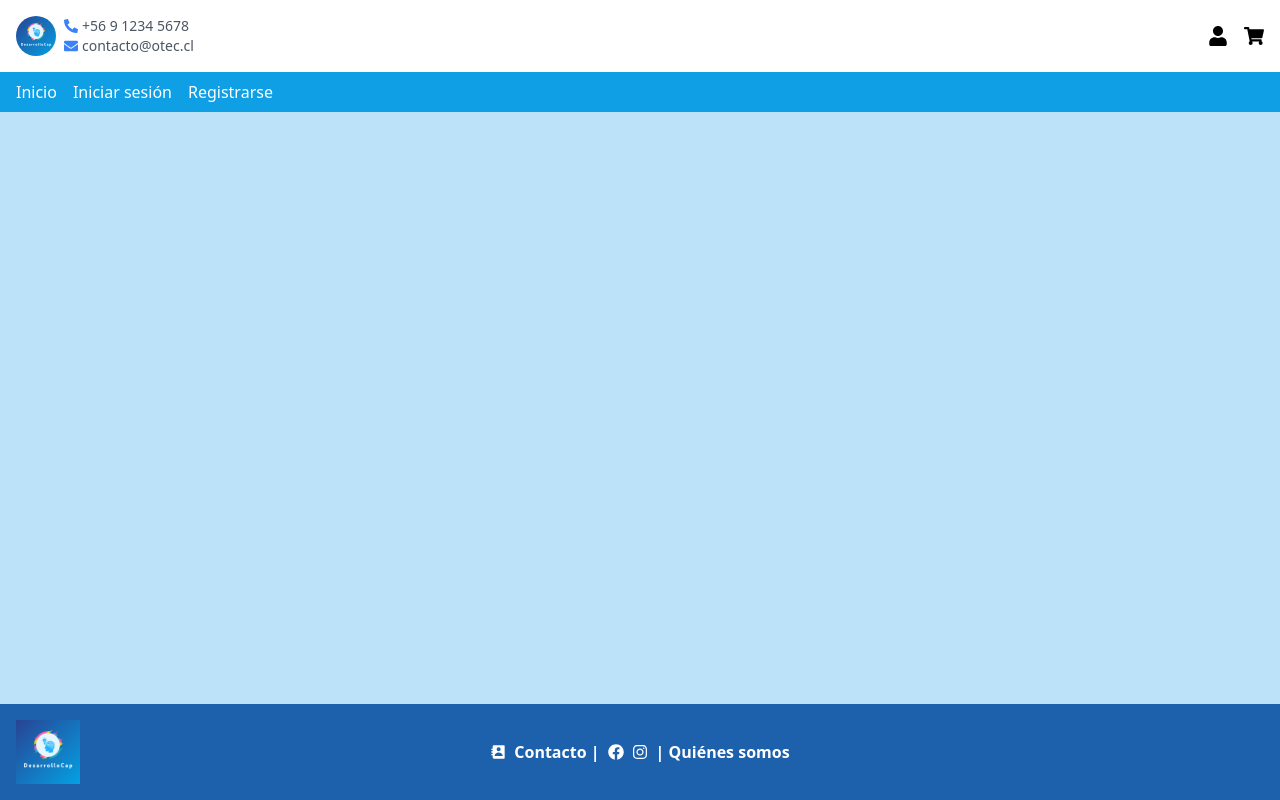
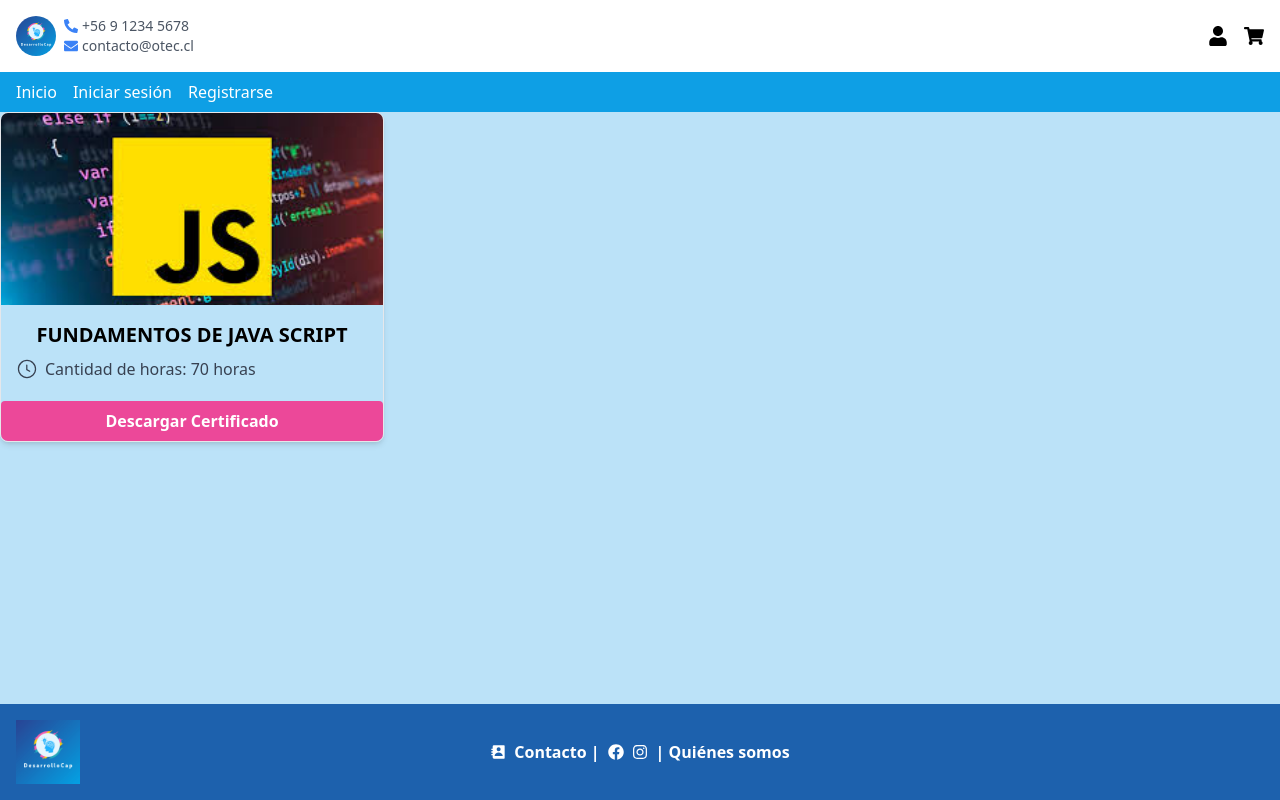
Before and after one commit to dtdavid/desarrollocap, a React (Vite) app in the folder frontend/: page /perfil/certificados in a window 1280 px wide. Built offline with nearby package versions, Linux system fonts and the light colour scheme.

Commit message:
se crea pagina de certificados con boton de descarga

```diff
--- /dev/null
+++ b/frontend/src/pages/Certificados.jsx
@@ -0,0 +1,29 @@
+import { GoClock } from "react-icons/go";
+import ImagenCurso from '../assets/images/js.jpg'
+
+const Certificados = () => {
+
+  return (
+    <div className="flex flex-col border rounded-lg shadow-md overflow-hidden max-w-sm w-full">
+          <img src={ImagenCurso} alt='imagen-curso' className="h-48 w-full object-cover" />
+          <div className="flex flex-col flex-grow p-4">
+            <h3 className="font-bold text-center text-xl mb-2">FUNDAMENTOS DE JAVA SCRIPT</h3>
+
+            <div className="flex items-center gap-2 mb-1 text-gray-700">
+              <GoClock size={20} />
+              <span>Cantidad de horas: 70 horas </span>
+            </div>
+            </div>
+   <a
+        href="/images/certificado.png"
+        download
+        className="mt-auto bg-pink-500 hover:bg-pink-600 text-white font-semibold py-2 rounded transition-colors text-center px-4"
+      >
+        Descargar Certificado
+      </a>
+
+            </div>
+  )
+}
+
+export default Certificados
--- a/frontend/src/pages/Perfil.jsx
+++ b/frontend/src/pages/Perfil.jsx
@@ -95,7 +95,7 @@ const Perfil = () => {
           type="button"
           onClick={() => {
          localStorage.setItem("cursoSeleccionado", titulo);
-           navigate("/perfil/editar");
+           navigate("/perfil");
   }}
         >
           Ir al curso
--- a/frontend/src/pages/Register.jsx
+++ b/frontend/src/pages/Register.jsx
@@ -24,7 +24,7 @@ function Register() {
     }
 
     try {
-      const res = await axios.post("http://localhost:5000/api/register", {
+      const res = await axios.post("http://localhost:5000/api/auth/register", {
         nombre,
         apellido,
         email,
--- a/frontend/src/routes/index.jsx
+++ b/frontend/src/routes/index.jsx
@@ -10,6 +10,7 @@ import Carrito from "../pages/Carrito";
 import CursosTipo from "../pages/CursosTipo";
 import CursoDetalle from "../pages/CursoDetalle";
 import EditarPerfil from "../pages/EditarPerfil";
+import Certificados from "../pages/Certificados";
 
 export default function AppRoutes() {
   const token = localStorage.getItem("token");
@@ -27,6 +28,7 @@ export default function AppRoutes() {
             <Route path="/registro" element={<Register />} />
             <Route path="/perfil" element={<Perfil />} />
             <Route path="/perfil/editar" element={<EditarPerfil />} />
+            <Route path="/perfil/certificados" element={<Certificados />} />
             <Route path="/carrito" element={<Carrito />} />
             <Route path="/cursos/:tipo" element={<CursosTipo />} />
             <Route path="/curso/:id" element={<CursoDetalle />} />
```
Also changed, not shown: frontend/public/images/certificado.png (added), 1 other file (tests, documents, lock files or other folders).
